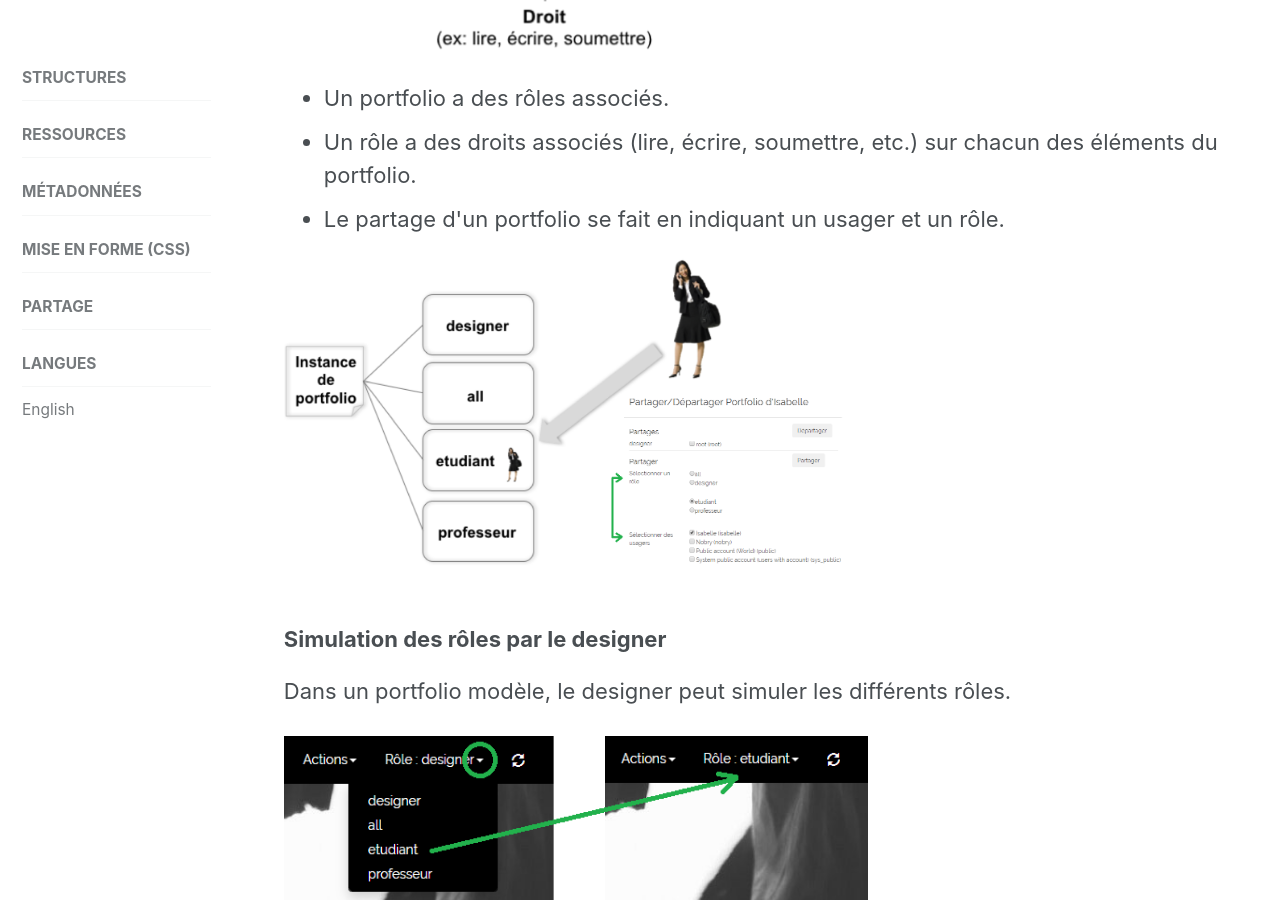
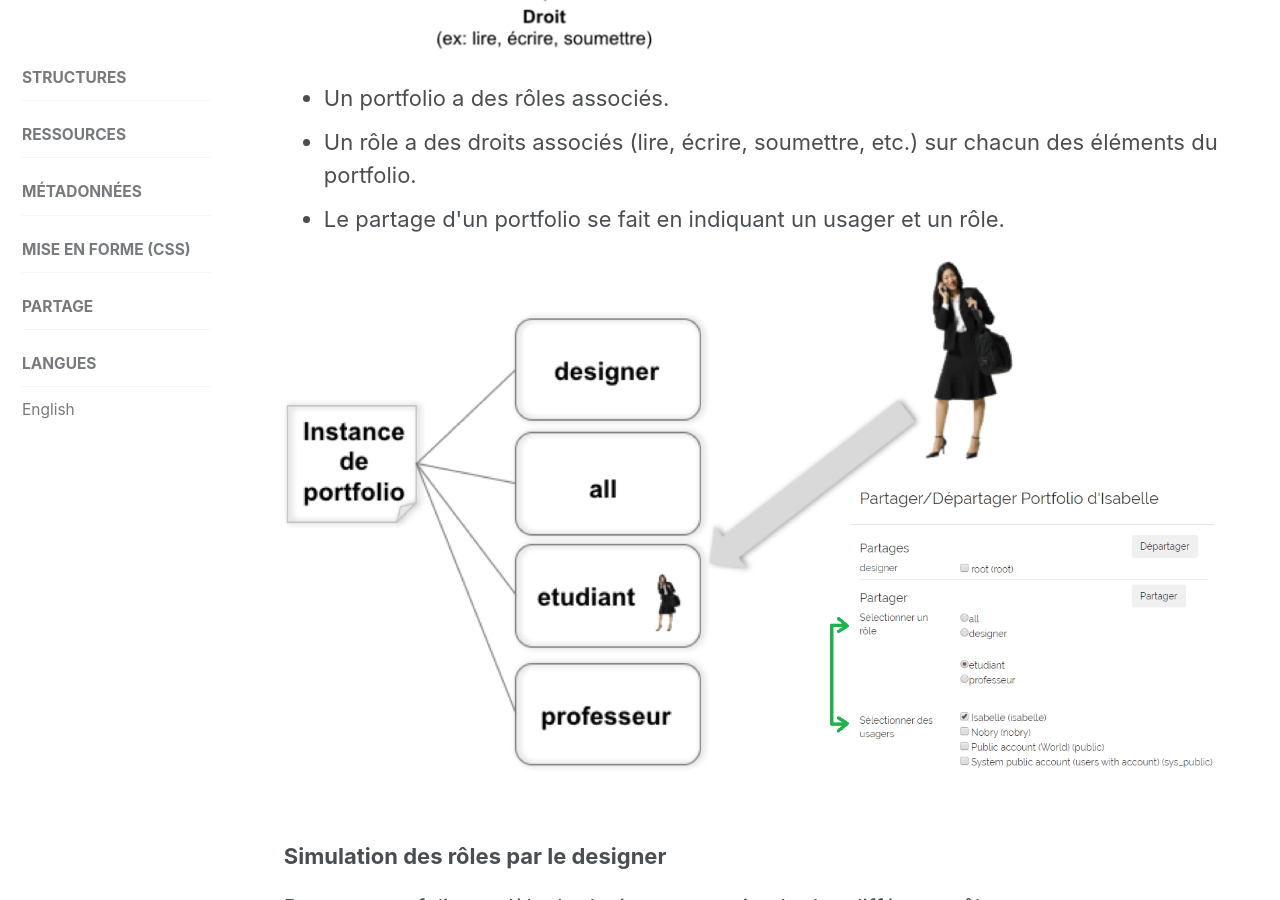
Before and after one commit to karutaproject/karuta-frontend-documentation, a Jekyll site: the page built from _pages/portfolio_fr.html, in a window 1280 px wide and 900 px high, scrolled down 3629 px. Built offline with Jekyll 4.4.1, drawn with Linux system fonts in a browser that asks for light colours.

Commit message:
portfolio fr

```diff
--- a/_pages/portfolio_fr.html
+++ b/_pages/portfolio_fr.html
@@ -100,7 +100,7 @@
 	</li>
 	<li>Le partage d'un portfolio se fait en indiquant un usager et un rôle.</li>
 </ul>
-<img src='../assets/img/partage.png' width='60%'/>
+<img src='../assets/img/partage.png' width='100%'/>
 
 <h3>Simulation des rôles par le designer</h3>
 <p>Dans un portfolio modèle, le designer peut simuler les différents rôles.</p>
```
